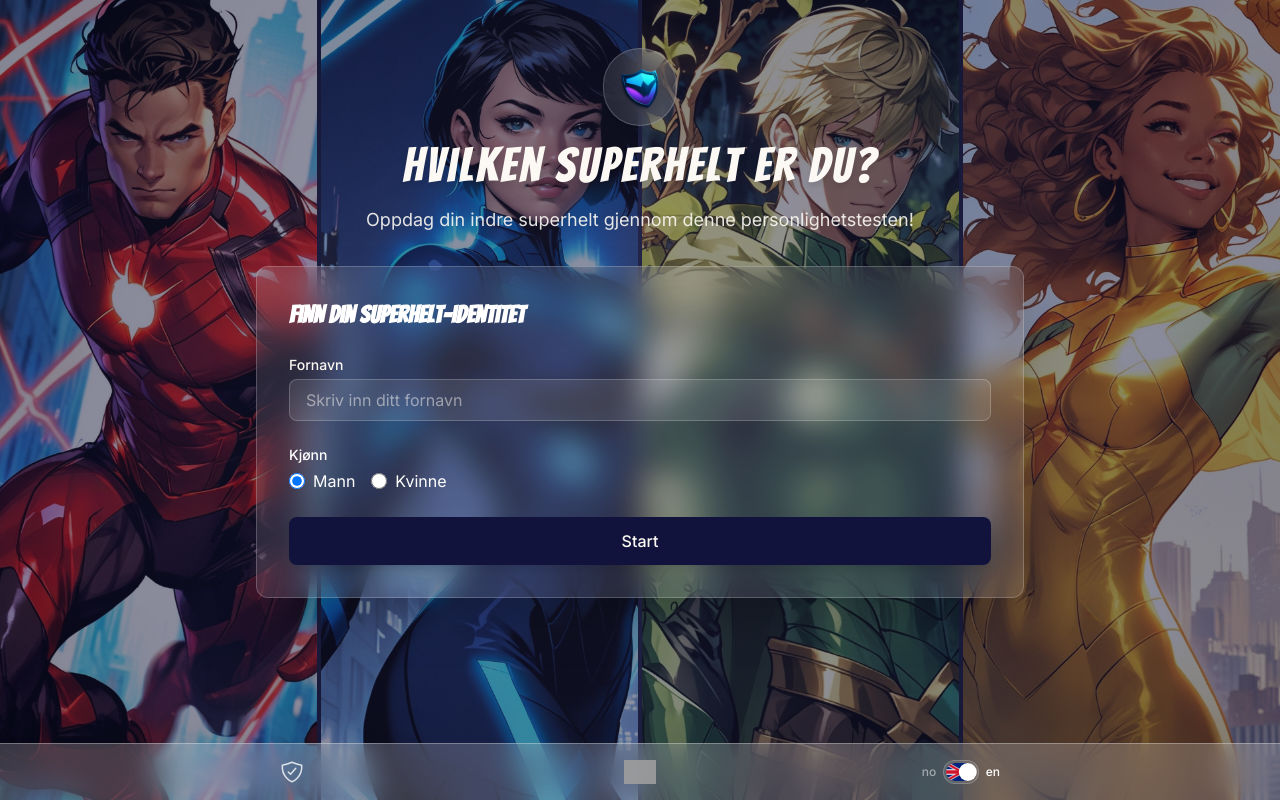
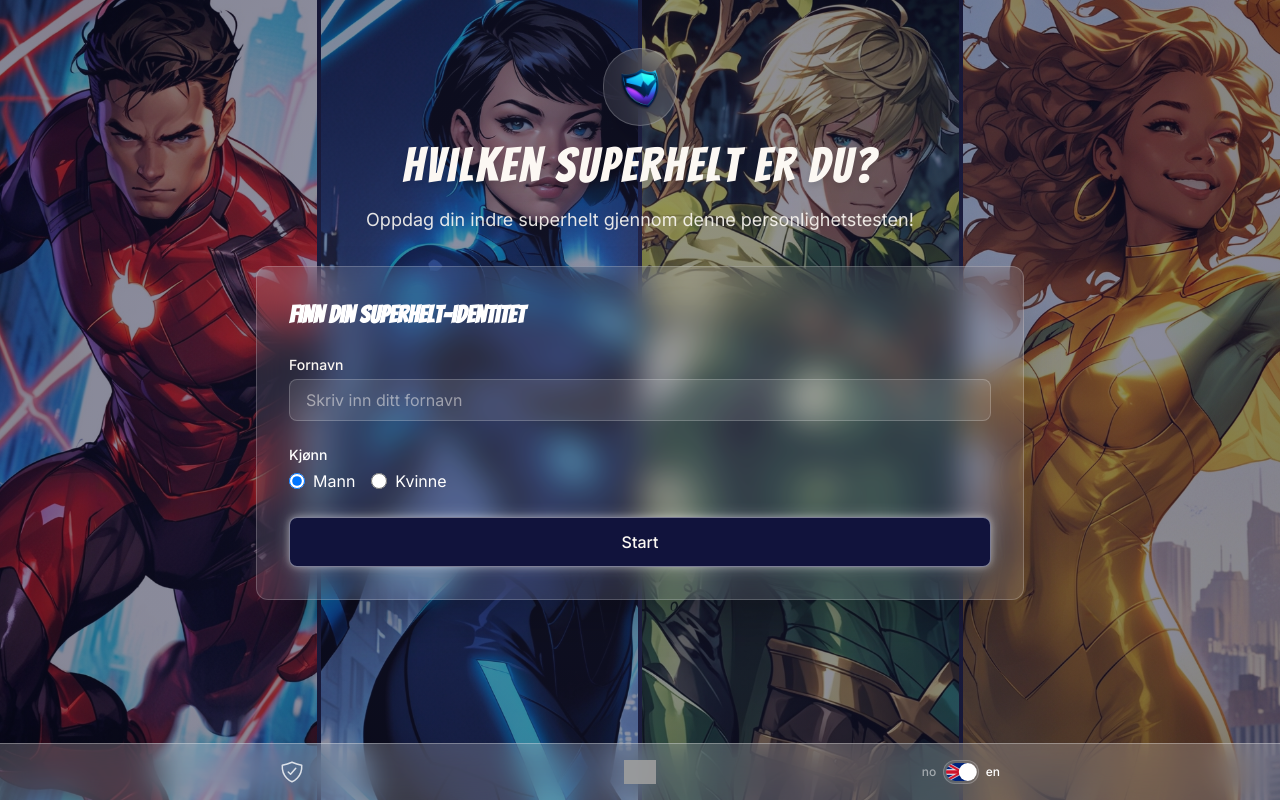
Before and after one commit to JosteinSandKjellsen/hero-app, a Next.js app: page /en in a window 1280 px wide. Built offline with nearby package versions, Linux system fonts and the light colour scheme; grey boxes are pictures that could not be loaded.

Commit message:
Enhance SubmitButton styling with glow animation and improved focus effects

```diff
--- a/app/_components/registration/SubmitButton.tsx
+++ b/app/_components/registration/SubmitButton.tsx
@@ -9,9 +9,15 @@ export function SubmitButton({ children }: SubmitButtonProps): JSX.Element {
     <button
       type="submit"
       className="w-full text-light py-3 px-6 rounded-lg transition-all duration-300
-                bg-gradient-to-r from-dark to-dark bg-[length:200%_100%] bg-[position:0%]
-                hover:bg-[position:100%]
-                font-medium shadow-lg hover:shadow-xl transform hover:-translate-y-0.5"
+                bg-dark
+                font-medium
+                transform hover:-translate-y-0.5
+                animate-glow-wave
+                relative
+                hover:bg-opacity-90
+                border border-white/40
+                outline-none
+                focus:outline-none"
     >
       {children}
     </button>
--- a/tailwind.config.ts
+++ b/tailwind.config.ts
@@ -45,8 +45,23 @@ const config: Config = {
         shimmer: 'shimmer 2s infinite',
         'fade-in': 'fade-in 0.3s ease-out forwards',
         shake: 'shake 0.5s ease-in-out',
+        'glow-wave': 'glow-wave 2s ease-in-out infinite',
       },
       keyframes: {
+        'glow-wave': {
+          '0%': {
+            'box-shadow': '0 0 5px rgba(255, 255, 255, 0.3), 0 0 10px rgba(255, 255, 255, 0.2)',
+            'border-color': 'rgba(255, 255, 255, 0.4)'
+          },
+          '50%': {
+            'box-shadow': '0 0 10px rgba(255, 255, 255, 0.4), 0 0 20px rgba(255, 255, 255, 0.3)',
+            'border-color': 'rgba(255, 255, 255, 0.5)'
+          },
+          '100%': {
+            'box-shadow': '0 0 5px rgba(255, 255, 255, 0.3), 0 0 10px rgba(255, 255, 255, 0.2)',
+            'border-color': 'rgba(255, 255, 255, 0.4)'
+          }
+        },
         fadeIn: {
           '0%': { opacity: '0', transform: 'translateY(10px)' },
           '100%': { opacity: '1', transform: 'translateY(0)' },
```
